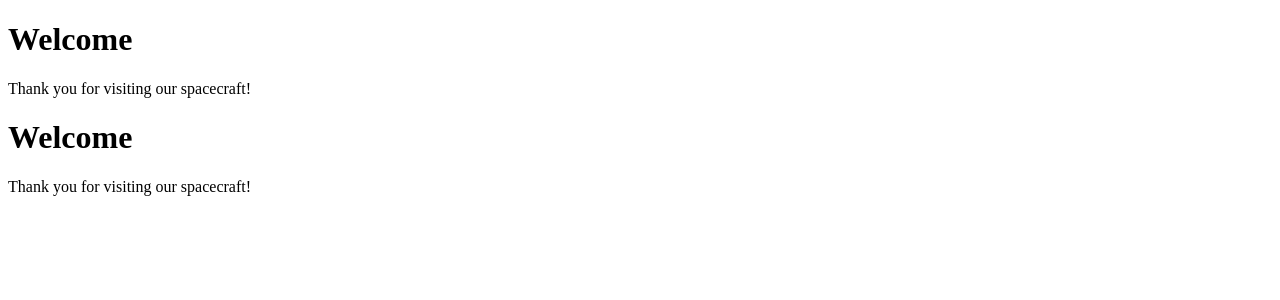
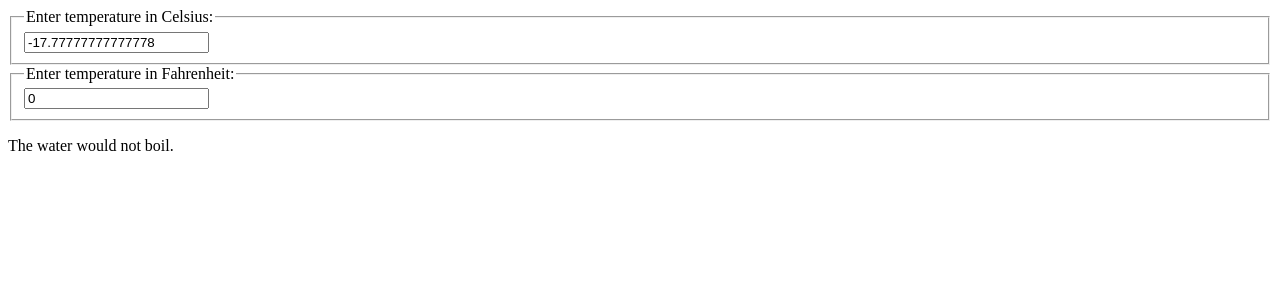
Before and after one commit to MinJeong1221/React-learn, a React (Create React App) app in the folder ts-practice/: page / in a window 1280 px wide. Shown: the top 300 px of the page. Built offline with nearby package versions, Linux system fonts and the light colour scheme.

Commit message:
Revert "state 끌어올리기"
This reverts commit 12c2dd1eb0b2ae6992cb7a77b93805579b8d70d3.

```diff
--- a/ts-practice/src/App.tsx
+++ b/ts-practice/src/App.tsx
@@ -1,16 +1,14 @@
-// import React from 'react';
+import React from 'react';
 // import Clock from './pages/2-4/Clock';
 // import Composition from './pages/2-5/Composition';
 // import Extraction from './pages/2-5/Extraction';
 // import ClassClock from './pages/2-6/ClassClock'
 // import Event from './pages/2-7/Event';
 // import Greeting from './pages/2-8/Greeting';
-// import List from './pages/2-9/List';
-// import Controlled from './pages/2-10/Controlled';
-// import UnControlled from './pages/2-10/UnControlled';
-// import Calculator from './pages/2-11/Calculator';
-import Composite from './pages/2-12/Composite';
-import Specialize from './pages/2-12/Specialize';
+import List from './pages/2-9/List';
+import Controlled from './pages/2-10/Controlled';
+import UnControlled from './pages/2-10/UnControlled';
+import Calculator from './pages/2-11/Calculator';
 
 function App() {
   // const comment = {
@@ -33,12 +31,10 @@ function App() {
       {/* <ClassClock /> */}
       {/* <Event /> */}
       {/* <Greeting /> */}
-      {/* <List /> */}
-      {/* <Controlled /> */}
-      {/* <UnControlled /> */}
-      {/* <Calculator /> */}
-      <Composite />
-      <Specialize />
+      {/* <List/> */}
+      {/* <Controlled/> */}
+      {/* <UnControlled/> */}
+      <Calculator/>
     </>
   );
 }
--- a/ts-practice/src/pages/2-12/Composite.tsx
+++ /dev/null
@@ -1,17 +0,0 @@
-import React from 'react'
-import FancyBorder from './FancyBorder';
-
-function Composite(): React.ReactElement {
-  return (
-    <FancyBorder color="blue">
-      <h1 className="Dialog-title">
-        Welcome
-      </h1>
-      <p className="Dialog-message">
-        Thank you for visiting our spacecraft!
-      </p>
-    </FancyBorder>
-  )
-}
-
-export default Composite;
--- a/ts-practice/src/pages/2-12/FancyBorder.tsx
+++ /dev/null
@@ -1,16 +0,0 @@
-import React from 'react'
-
-interface Props {
-    children: React.ReactNode;
-    color: string
-}
-
-function FancyBorder(props: Props): React.ReactElement {
-    return (
-      <div className={'FancyBorder FancyBorder-' + props.color}>
-        {props.children}
-      </div>
-    );
-  }
-
-export default FancyBorder;
--- a/ts-practice/src/pages/2-12/Specialize.tsx
+++ /dev/null
@@ -1,30 +0,0 @@
-import React from 'react'
-import FancyBorder from './FancyBorder'
-
-interface Props{
-    title: string,
-    message: string
-}
-
-function Dialog(props: Props): React.ReactElement {
-    return (
-      <FancyBorder color="blue">
-        <h1 className="Dialog-title">
-          {props.title}
-        </h1>
-        <p className="Dialog-message">
-          {props.message}
-        </p>
-      </FancyBorder>
-    );
-}
-
-function Specialize(): React.ReactElement {
-    return (
-        <Dialog
-            title="Welcome"
-            message="Thank you for visiting our spacecraft!" />
-    )
-  }
-
-export default Specialize;
```
